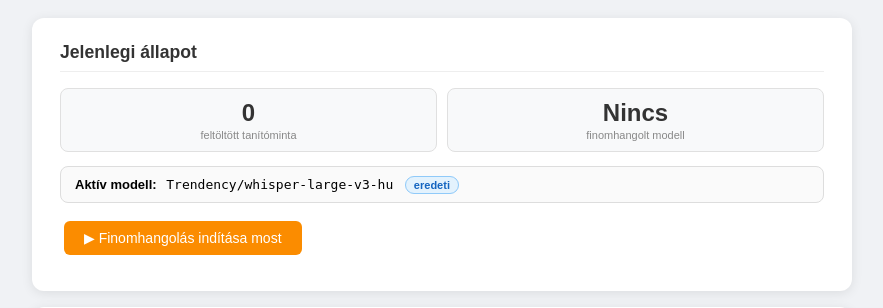
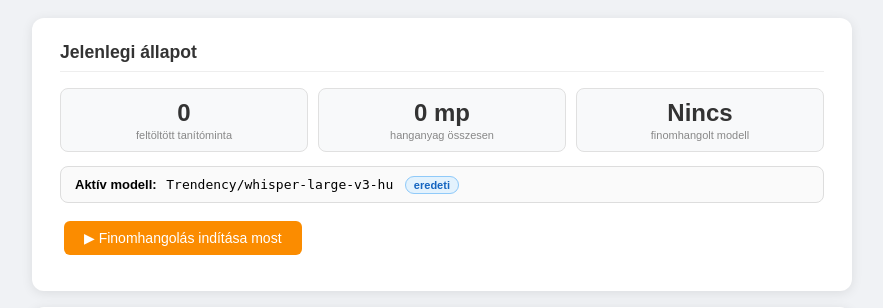
Before and after one commit to kristivok/leiratozo, a Flask app: page /finetune in a window 1280 px wide. Shown: the part 46-354 px from the top of the page, without its empty margins (198-1081 px from the left). Run offline with Flask 3, Linux system fonts and the light colour scheme; data that the repository does not hold is empty.

Commit message:
feat: hanganyag összhossz kijelzés a finetune állapot panelben
- app.py: /finetune/status visszaadja total_duration_s mezőt (SUM duration_s)
- finetune.html: új 'hanganyag összesen' doboz, óra/perc/mp formátumban
- README: total_duration_s dokumentálva az API válaszban és az állapot panelnél

```diff
--- a/app.py
+++ b/app.py
@@ -963,6 +963,8 @@ def finetune_status():
              "status": r[3], "samples_used": r[4],
              "last_loss": r[5], "error_msg": r[6]} for r in c.fetchall()]
     total = _ft_count_all()
+    c.execute("SELECT COALESCE(SUM(duration_s), 0) FROM training_data")
+    total_duration_s = c.fetchone()[0]
     conn.close()
 
     active_dir    = os.environ.get("WHISPER_MODEL_DIR", "").strip()
@@ -974,6 +976,7 @@ def finetune_status():
         "running":          _finetune_running,
         "queue_busy":       _worker_running,
         "total_samples":    total,
+        "total_duration_s": round(total_duration_s),
         "model_ready":      ft_ready,
         "model_dir":        str(FINETUNE_OUTPUT),
         "active_model":     "finetune" if active_is_ft else "original",
--- a/templates/finetune.html
+++ b/templates/finetune.html
@@ -175,6 +175,10 @@
             <div class="val" id="valTotal">–</div>
             <div class="lbl">feltöltött tanítóminta</div>
         </div>
+        <div class="status-box" id="boxDuration">
+            <div class="val" id="valDuration">–</div>
+            <div class="lbl">hanganyag összesen</div>
+        </div>
         <div class="status-box" id="boxModel">
             <div class="val" id="valModel">–</div>
             <div class="lbl">finomhangolt modell</div>
@@ -348,6 +352,17 @@ async function pollStatus() {
     // Állapot dobozok
     document.getElementById('valTotal').textContent = d.total_samples;
     document.getElementById('valModel').textContent  = d.model_ready ? 'Kész ✓' : 'Nincs';
+
+    // Hanganyag időtartam
+    const sec = d.total_duration_s || 0;
+    const h   = Math.floor(sec / 3600);
+    const m   = Math.floor((sec % 3600) / 60);
+    const s   = sec % 60;
+    let durTxt = '';
+    if (h > 0)      durTxt = `${h} ó ${m} p`;
+    else if (m > 0) durTxt = `${m} p ${s} mp`;
+    else            durTxt = `${s} mp`;
+    document.getElementById('valDuration').textContent = durTxt;
     document.getElementById('boxModel').className    = 'status-box' + (d.model_ready ? ' active' : '');
 
     // Futó figyelmeztetés
```
Also changed, not shown: README.md.
